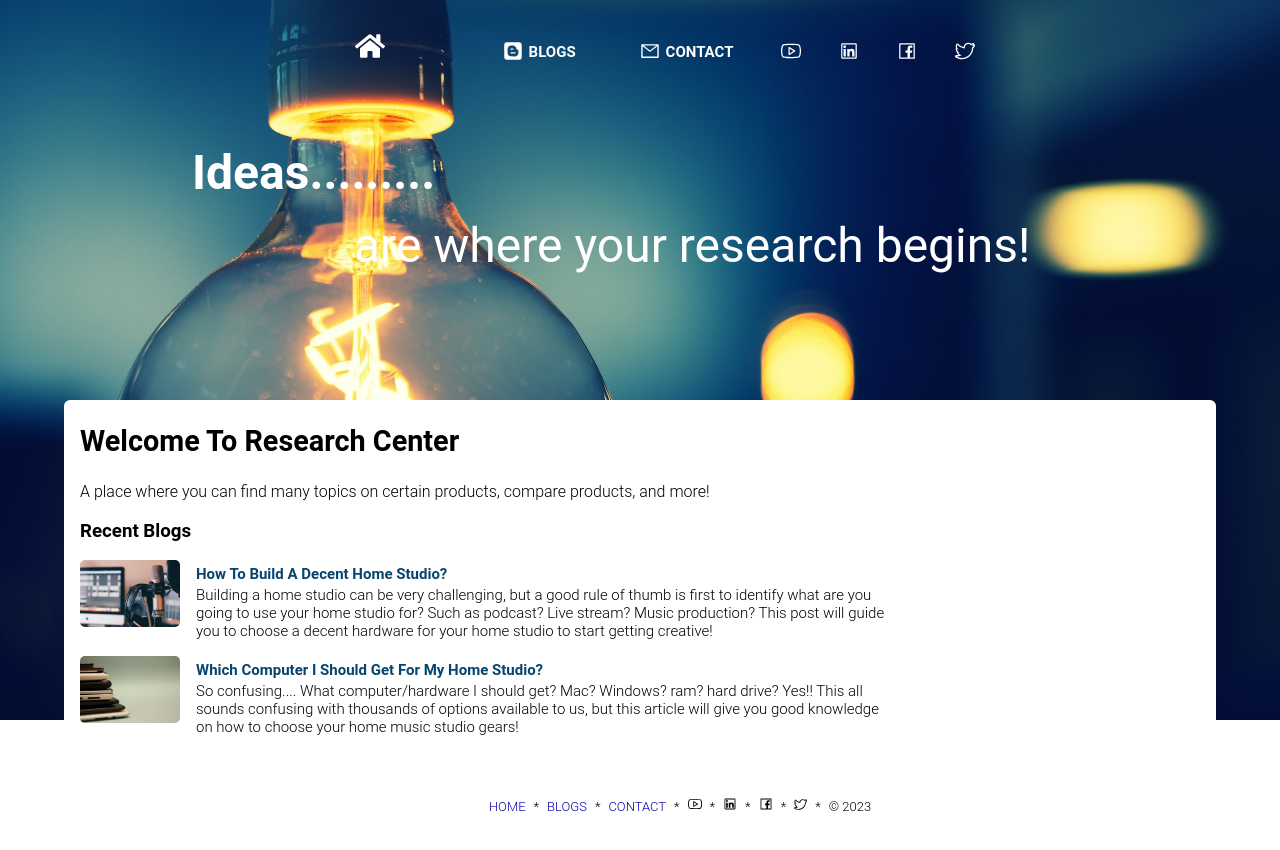
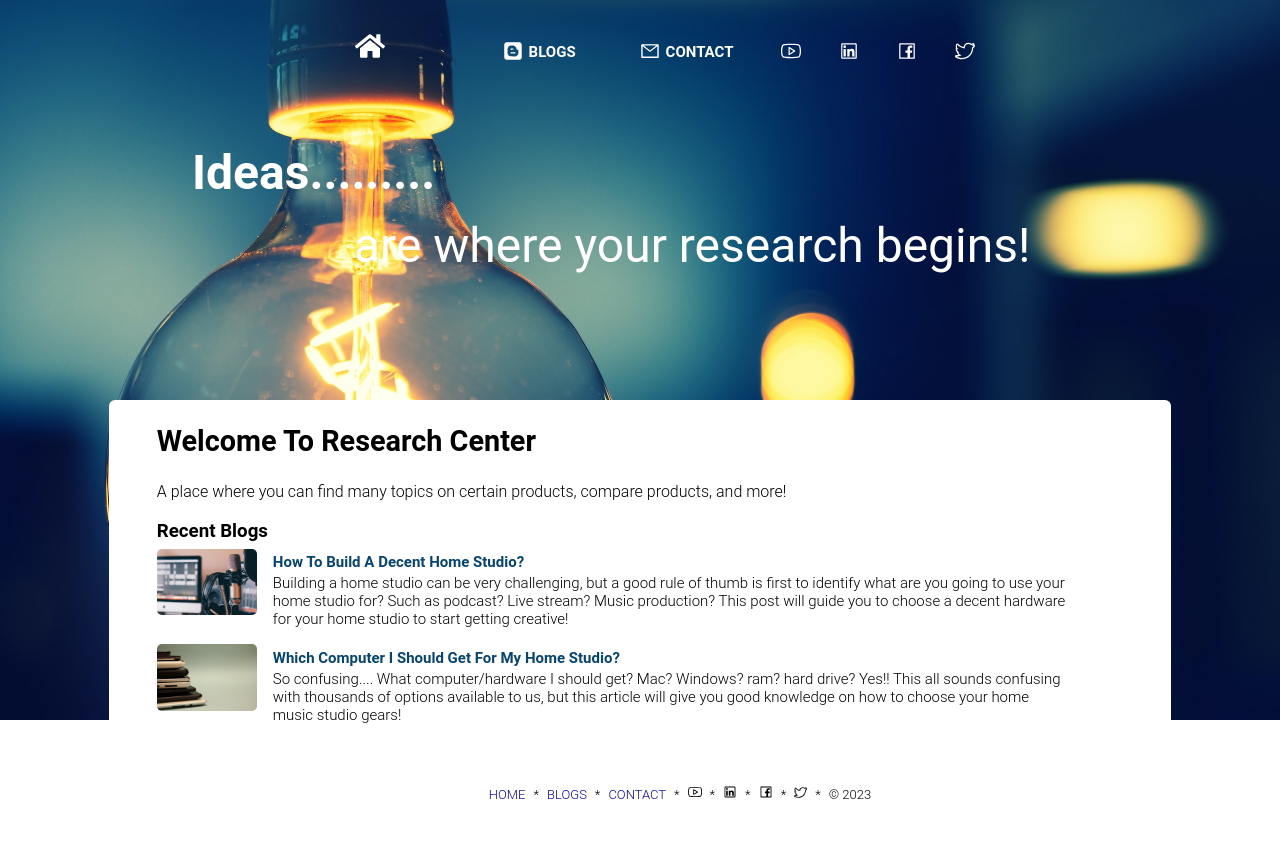
Before and after one commit to webncyber/myresearchcenter, a React (Create React App) app: page / in a window 1280 px wide. Shown: the top 850 px of the page. Built offline with nearby package versions, Linux system fonts and the light colour scheme.

Commit message:
make some seo style updates

```diff
--- a/src/Styles/Layout.scss
+++ b/src/Styles/Layout.scss
@@ -37,9 +37,8 @@ body{
 .content-section{
     background-color: rgb(255, 255, 255);
     border-radius: 6px;
-    width: 90%;
+    width: 83%;
     position: absolute;
-
     @media screen and (max-width: 660px) {
         top: 300px;
       }
@@ -55,14 +54,8 @@ body{
 
 .content{
     padding-bottom: 1rem;
-    width: 85%;
+    width: 95%;
 
-    h4{
-        padding: 0px;
-        margin: 0px;
-        margin-bottom: 0.5rem;
-        text-transform: capitalize;
-    }
 
     ul{
         li{
--- a/src/components/blogListing/style.scss
+++ b/src/components/blogListing/style.scss
@@ -32,7 +32,7 @@
                padding: 0px;
                margin: 0px;
                padding-top: 0.3rem;
-               padding-bottom: 0.2rem;
+               padding-bottom: 0.5rem;
                text-transform: capitalize;
             }
 
--- a/src/components/singleColumnContent/style.scss
+++ b/src/components/singleColumnContent/style.scss
@@ -1,11 +1,18 @@
 .single-column-content{
-    padding-left: 1rem;
-    padding-right: 1rem;
+    padding-left: 3rem;
+
     h2{
         font-size: 1.8rem;
         text-transform: capitalize;
     }
     .content{
+       h3{
+        margin-bottom: 7px;
+       }
 
+       h4{
+        margin-bottom: 0px;
+        padding-bottom: 3px;
+       }
     }
 }
```
Also changed, not shown: public/data/blogs/music/build-your-home-studio.json (+1 -1 lines).
